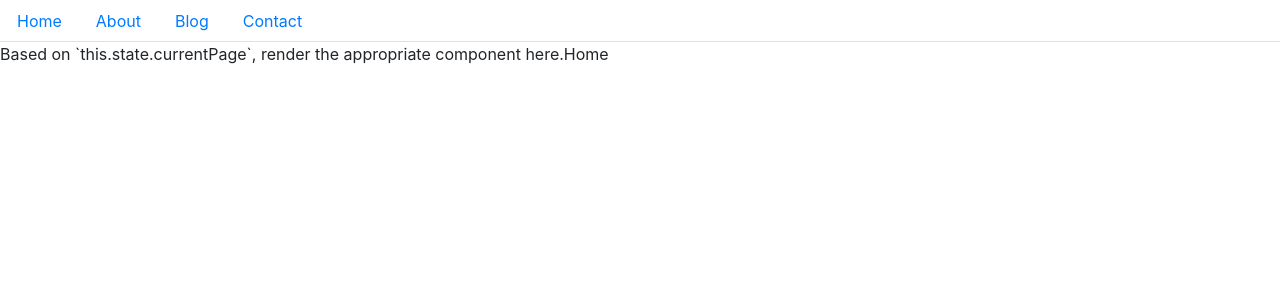
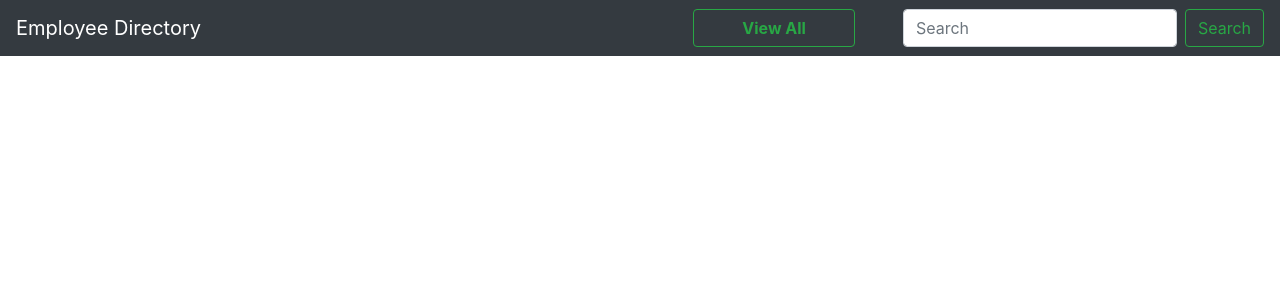
Before and after one commit to John-Paul-Grace/Employee-Directory, a React (Create React App) app: page / in a window 1280 px wide. Shown: the top 300 px of the page. Built offline with nearby package versions, Linux system fonts and the light colour scheme.

Commit message:
created navbar; no functionality yet

```diff
--- a/src/App.js
+++ b/src/App.js
@@ -1,8 +1,10 @@
 import React from "react";
-import PortfolioContainer from "./components/PortfolioContainer";
+import Navbar from "./components/Navbar";
 
 function App() {
-  return <PortfolioContainer />;
+    return (
+        <Navbar />
+    );
 }
 
 export default App;
--- a/src/components/NavTabs.js
+++ /dev/null
@@ -1,30 +0,0 @@
-import React from "react";
-
-function NavTabs(props) {
-  return (
-    <ul className="nav nav-tabs">
-      <li className="nav-item">
-        <a href="#home" onClick={() => props.handlePageChange("Home")} className="nav-link">
-          Home
-        </a>
-      </li>
-      <li className="nav-item">
-        <a href="#about" onClick={() => props.handlePageChange("About")} className="nav-link">
-          About
-        </a>
-      </li>
-      <li className="nav-item">
-        <a href="#blog" onClick={() => props.handlePageChange("Blog")} className="nav-link">
-          Blog
-        </a>
-      </li>
-      <li className="nav-item">
-        <a href="#contact" onClick={() => props.handlePageChange("Contact")} className="nav-link">
-          Contact
-        </a>
-      </li>
-    </ul>
-  );
-}
-
-export default NavTabs;
--- /dev/null
+++ b/src/components/Navbar.js
@@ -0,0 +1,17 @@
+import React from "react";
+
+function Navbar() {
+    return (
+        <nav className="navbar navbar-dark bg-dark">
+            <div className="navbar-brand">Employee Directory</div>
+
+            <form class="form-inline">
+                <button class="btn btn-outline-success mr-5 px-5 font-weight-bold" type="button">View All</button>
+                <input class="form-control mr-sm-2" type="search" placeholder="Search" aria-label="Search" />
+                <button class="btn btn-outline-success my-2 my-sm-0" type="submit">Search</button>
+            </form>
+        </nav>
+    );
+}
+
+export default Navbar;
--- a/src/components/PortfolioContainer.js
+++ /dev/null
@@ -1,32 +0,0 @@
-import React, { Component } from "react";
-import NavTabs from "./NavTabs";
-import Home from "../pages/Home";
-import About from "../pages/About";
-import Blog from "../pages/Blog";
-import Contact from "../pages/Contact";
-
-class PortfolioContainer extends Component {
-  state = {
-    currentPage: "Home"
-  };
-
-  handlePageChange = page => {
-    this.setState({ currentPage: page });
-  };
-
-  render() {
-    return (
-      <div>
-        <NavTabs
-          currentPage={this.state.currentPage}
-          handlePageChange={this.handlePageChange}
-        />
-        Based on `this.state.currentPage`, render the appropriate component
-        here.
-        {this.state.currentPage}
-      </div>
-    );
-  }
-}
-
-export default PortfolioContainer;
--- a/src/pages/About.js
+++ /dev/null
@@ -1,18 +0,0 @@
-import React from "react";
-
-function About() {
-  return (
-    <div>
-      <h1>About Page</h1>
-      <p>
-        Nunc pharetra finibus est at efficitur. Praesent sed congue diam. Integer gravida dui
-        mauris, ut interdum nunc egestas sed. Aenean sed mollis diam. Nunc aliquet risus ac finibus
-        porta. Nam quis arcu non lectus tincidunt fermentum. Suspendisse aliquet orci porta quam
-        semper imperdiet. Praesent euismod mi justo, faucibus scelerisque risus cursus in. Sed
-        rhoncus mollis diam, sit amet facilisis lectus blandit at.
-      </p>
-    </div>
-  );
-}
-
-export default About;
--- a/src/pages/Blog.js
+++ /dev/null
@@ -1,23 +0,0 @@
-import React from "react";
-
-function Blog() {
-  return (
-    <div>
-      <h1>Blog Page</h1>
-      <p>
-        Donec a volutpat quam. Curabitur nec varius justo, sed rutrum ligula. Curabitur pellentesque
-        turpis sit amet eros iaculis, a mollis arcu dictum. Ut vel ante eget massa ornare placerat.
-        Etiam nisl orci, finibus sodales volutpat et, hendrerit ut dolor. Suspendisse porta dictum
-        nunc, sed pretium risus rutrum eget. Nam consequat, ligula in faucibus vestibulum, nisi
-        justo laoreet risus, luctus luctus mi lacus sit amet libero. Class aptent taciti sociosqu ad
-        litora torquent per conubia nostra, per inceptos himenaeos. Mauris pretium condimentum
-        tellus eget lobortis. Interdum et malesuada fames ac ante ipsum primis in faucibus. Donec
-        placerat accumsan mi, ut congue neque placerat eu. Donec nec ipsum in velit pellentesque
-        vehicula sit amet at augue. Maecenas aliquam bibendum congue. Pellentesque semper, lectus
-        non ullamcorper iaculis, est ligula suscipit velit, sed bibendum turpis dui in sapien.
-      </p>
-    </div>
-  );
-}
-
-export default Blog;
--- a/src/pages/Contact.js
+++ /dev/null
@@ -1,22 +0,0 @@
-import React from "react";
-
-function Contact() {
-  return (
-    <div>
-      <h1>Contact Page</h1>
-      <p>
-        Integer cursus bibendum sem non pretium. Vestibulum in aliquet sem, quis molestie urna.
-        Aliquam semper ultrices varius. Aliquam faucibus sit amet magna a ultrices. Aenean
-        pellentesque placerat lacus imperdiet efficitur. In felis nisl, luctus non ante euismod,
-        tincidunt bibendum mi. In a molestie nisl, eu sodales diam. Nam tincidunt lacus quis magna
-        posuere, eget tristique dui dapibus. Maecenas fermentum elementum faucibus. Quisque nec
-        metus vestibulum, egestas massa eu, sollicitudin ipsum. Nulla facilisi. Sed ut erat ligula.
-        Nam tincidunt nunc in nibh dictum ullamcorper. Class aptent taciti sociosqu ad litora
-        torquent per conubia nostra, per inceptos himenaeos. Etiam ornare rutrum felis at rhoncus.
-        Etiam vel condimentum magna, quis tempor nulla.
-      </p>
-    </div>
-  );
-}
-
-export default Contact;
--- a/src/pages/Home.js
+++ /dev/null
@@ -1,21 +0,0 @@
-import React from "react";
-
-function Home() {
-  return (
-    <div>
-      <h1>Home Page</h1>
-      <p>
-        Lorem ipsum dolor sit amet, consectetur adipiscing elit. Sed neque velit, lobortis ut magna
-        varius, blandit rhoncus sem. Morbi lacinia nisi ac dui fermentum, sed luctus urna tincidunt.
-        Etiam ut feugiat ex. Cras non risus mi. Curabitur mattis rutrum ipsum, ut aliquet urna
-        imperdiet ac. Sed nec nulla aliquam, bibendum odio eget, vestibulum tortor. Cras rutrum
-        ligula in tincidunt commodo. Morbi sit amet mollis orci, in tristique ex. Donec nec ornare
-        elit. Donec blandit est sed risus feugiat porttitor. Vestibulum molestie hendrerit massa non
-        consequat. Vestibulum vitae lorem tortor. In elementum ultricies tempus. Interdum et
-        malesuada fames ac ante ipsum primis in faucibus.
-      </p>
-    </div>
-  );
-}
-
-export default Home;
```
